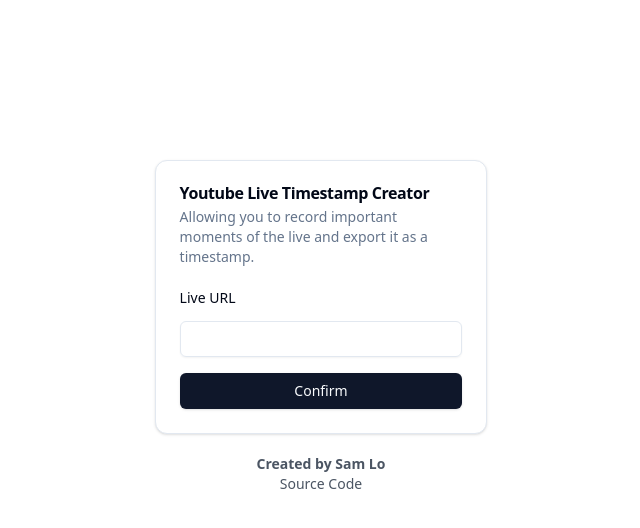
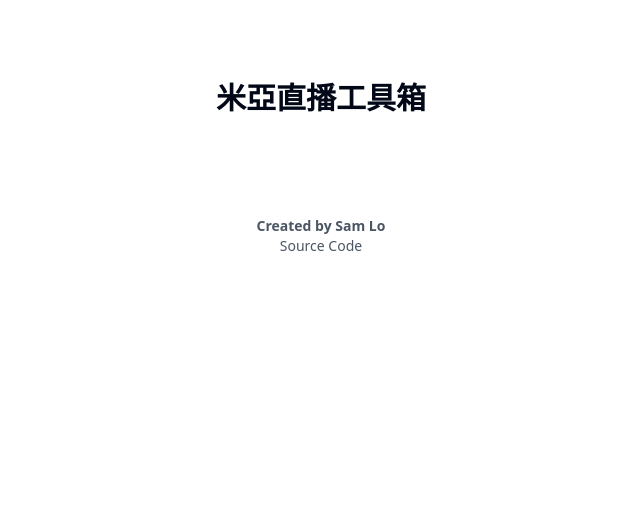
Before and after one commit to SamLo2200/YoutubeLiveTools, a Next.js app: page / in a window 1280 px wide. Shown: the top 528 px of the page, without its empty margins (319-959 px from the left). Built offline with nearby package versions, Linux system fonts and the light colour scheme; no server answers.

Commit message:
added home page

```diff
--- /dev/null
+++ b/app/marker/page.tsx
@@ -0,0 +1,6 @@
+"use client";
+import LiveMarker from "@/components/liveMarker";
+
+export default function Main() {
+    return <LiveMarker />;
+}
--- a/app/page.tsx
+++ b/app/page.tsx
@@ -1,90 +1,5 @@
-"use client";
+import HomePage from "@/components/Home";
 
-import { Button } from "@/components/ui/button";
-import { Input } from "@/components/ui/input";
-import { Label } from "@/components/ui/label";
-import { FormEvent, useCallback, useEffect, useState } from "react";
-
-import { vidParser } from "@/util/vidParser";
-
-import {
-    Card,
-    CardContent,
-    CardDescription,
-    CardFooter,
-    CardHeader,
-    CardTitle,
-} from "@/components/ui/card";
-import Link from "next/link";
-import getVideoInfo from "@/hooks/youtube_api";
-
-export default function Main() {
-    const [isProvided, setIsProvided] = useState<boolean>(false);
-    const [vid, setVid] = useState<string | null>();
-    const [videoInfoJson, setVideoInfoJson] = useState(null);
-    const [streamStartTime, setStreamStartTime] = useState();
-
-    //Obtain streaming info
-
-    async function apiRequestHandler() {
-        (async () => {
-            // console.log(vid);
-            setVideoInfoJson(await getVideoInfo(vid || "uWvRx-uawIk"));
-        })();
-    }
-
-    // useEffect(() => {
-    //     if (videoInfoJson != null) {
-    //         console.log(JSON.stringify(videoInfoJson));
-    //     }
-    // }, [videoInfoJson]);
-
-    //Handle the form submission in the landing page.
-
-    const FormHandler = (event: FormEvent<HTMLFormElement>) => {
-        event.preventDefault();
-
-        const formData = new FormData(event.currentTarget);
-
-        setVid(vidParser(formData.get("youtube-url")?.toString() || ""));
-        setIsProvided(true);
-    };
-
-    useEffect(() => {
-        apiRequestHandler();
-    }, [vid]);
-
-    if (!isProvided) {
-        return (
-            <>
-                <div className="flex flex-row pt-40 justify-center items-center">
-                    <Card className="w-[26%] min-w-[300px]">
-                        <CardHeader>
-                            <CardTitle>Youtube Live Timestamp Creator</CardTitle>
-                            <CardDescription className="">
-                                Allowing you to record important moments of the live and export
-                                it as a timestamp.
-                            </CardDescription>
-                        </CardHeader>
-                        <CardContent>
-                            <form
-                                className="grid w-full items-center gap-4"
-                                onSubmit={FormHandler}
-                            >
-                                <Label htmlFor="youtube-url">Live URL</Label>
-                                <Input type="text" name="youtube-url"></Input>
-                                <Button type="submit"> Confirm </Button>
-                            </form>
-                        </CardContent>
-                    </Card>
-                </div>
-            </>
-        );
-    } else {
-        return (
-            <>
-                <p></p>
-            </>
-        );
-    }
+export default function Home() {
+    return <HomePage />;
 }
--- /dev/null
+++ b/components/Home.tsx
@@ -0,0 +1,12 @@
+export default function HomePage() {
+    return (
+        <>
+            <div className="title">
+                <p className="text-center font-bold text-3xl flex items-center justify-center m-20">
+                    米亞直播工具箱
+                </p>
+            </div>
+            <div className="nav-button"></div>
+        </>
+    );
+}
--- /dev/null
+++ b/components/liveMarker.tsx
@@ -0,0 +1,93 @@
+import { Button } from "@/components/ui/button";
+import { Input } from "@/components/ui/input";
+import { Label } from "@/components/ui/label";
+import { FormEvent, useCallback, useEffect, useState } from "react";
+
+import { vidParser } from "@/lib/vidParser";
+
+import {
+    Card,
+    CardContent,
+    CardDescription,
+    CardFooter,
+    CardHeader,
+    CardTitle,
+} from "@/components/ui/card";
+import Link from "next/link";
+import getVideoInfo from "@/lib/youtube_api";
+import { any } from "zod";
+
+export default function LiveMarker() {
+    const [isProvided, setIsProvided] = useState<boolean>(false);
+    const [vid, setVid] = useState<string | null>();
+    const [videoInfoJson, setVideoInfoJson] = useState(null);
+    const [streamStartTime, setStreamStartTime] = useState();
+
+    //Obtain streaming info
+
+    async function apiRequestHandler() {
+        (async () => {
+            // console.log(vid);
+            setVideoInfoJson(await getVideoInfo(vid || "uWvRx-uawIk"));
+        })();
+    }
+
+    useEffect(() => {
+        if (videoInfoJson != null) {
+            for (const items in videoInfoJson as any) {
+                console.log(videoInfoJson[items]);
+            }
+        }
+    }, [videoInfoJson]);
+
+    //Handle the form submission in the landing page.
+
+    const FormHandler = (event: FormEvent<HTMLFormElement>) => {
+        event.preventDefault();
+
+        const formData = new FormData(event.currentTarget);
+
+        setVid(vidParser(formData.get("youtube-url")?.toString() || ""));
+        setIsProvided(true);
+    };
+
+    useEffect(() => {
+        if (vid) {
+            apiRequestHandler();
+        }
+    }, [vid]);
+
+    if (!isProvided) {
+        return (
+            <>
+                <div className="flex flex-row pt-40 justify-center items-center">
+                    <Card className="w-[26%] min-w-[300px]">
+                        <CardHeader>
+                            <CardTitle>Youtube Live Timestamp Creator</CardTitle>
+                            <CardDescription className="">
+                                Allowing you to record important moments of the live and export
+                                it as a timestamp.
+                            </CardDescription>
+                        </CardHeader>
+                        <CardContent>
+                            <form
+                                className="grid w-full items-center gap-4"
+                                onSubmit={FormHandler}
+                            >
+                                <Label htmlFor="youtube-url">Live URL</Label>
+                                <Input type="text" name="youtube-url"></Input>
+                                <Button type="submit"> Confirm </Button>
+                            </form>
+                        </CardContent>
+                    </Card>
+                </div>
+            </>
+        );
+    } else {
+        return (
+            <>
+                <p></p>
+            </>
+        );
+    }
+}
--- a/package.json
+++ b/package.json
@@ -14,12 +14,13 @@
     "@radix-ui/react-label": "^2.0.2",
     "@radix-ui/react-slot": "^1.0.2",
     "class-variance-authority": "^0.7.0",
-    "clsx": "^2.1.0",
+    "clsx": "^2.1.1",
+    "lucide-react": "^0.377.0",
     "next": "14.1.3",
     "react": "^18",
     "react-dom": "^18",
     "react-hook-form": "^7.51.0",
-    "tailwind-merge": "^2.2.1",
+    "tailwind-merge": "^2.3.0",
     "tailwindcss-animate": "^1.0.7",
     "zod": "^3.22.4"
   },
```
Also changed, not shown: tailwind.config.ts (+7 -7 lines), app/globals.css (indentation only), components.json, lib/vidParser.ts (renamed from util/vidParser.ts), lib/youtube_api.ts (renamed from hooks/youtube_api.ts), 1 other file (tests, documents, lock files or other folders).
